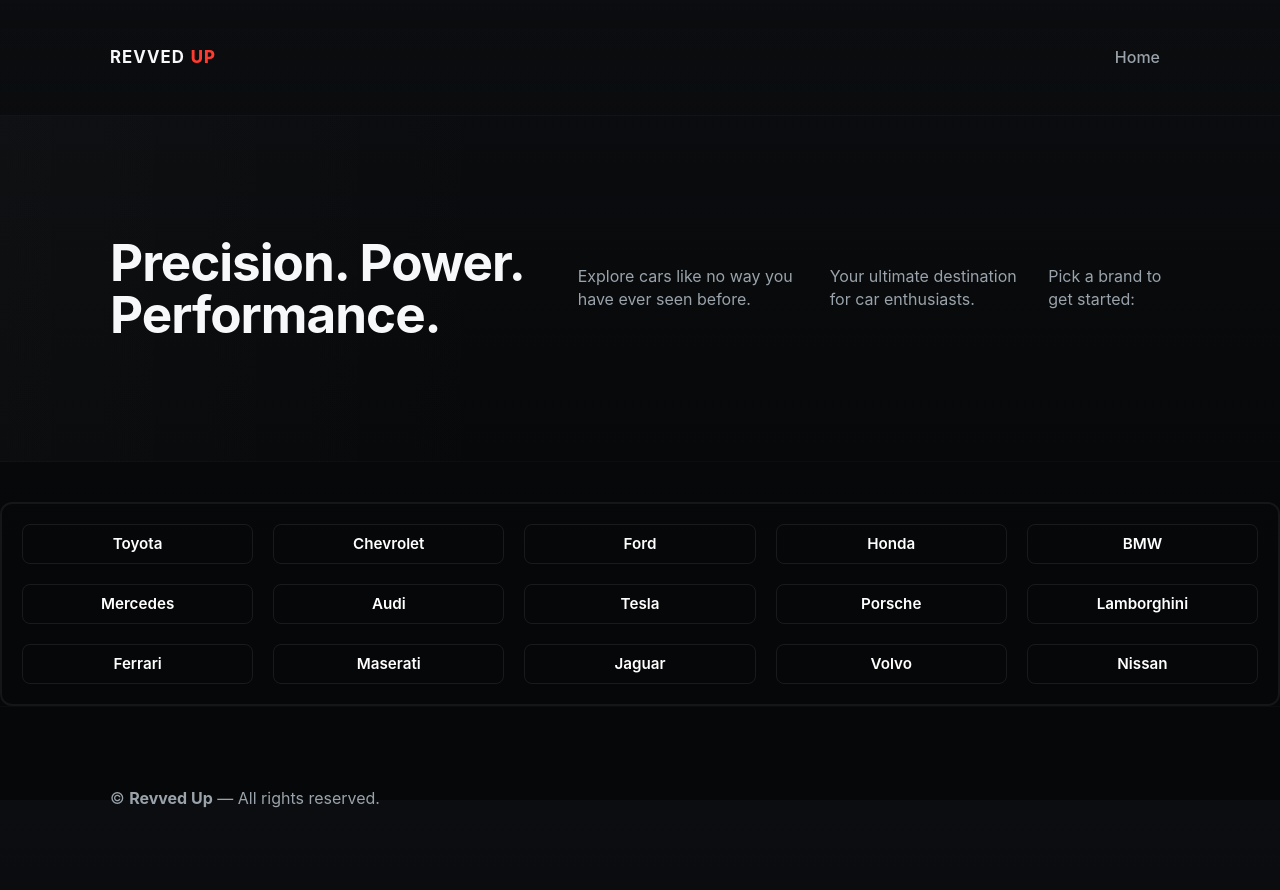
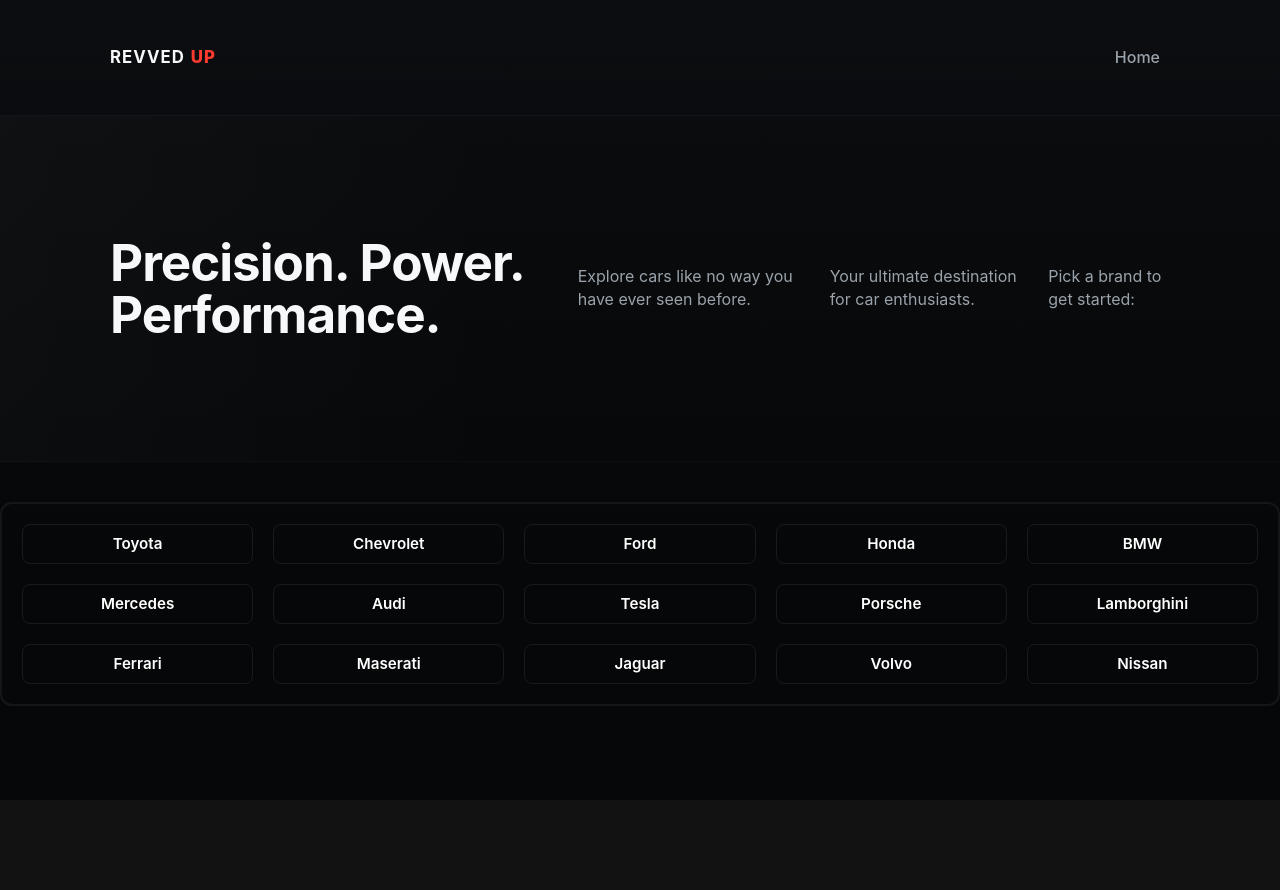
Before and after one commit to Nolan2100/revvedup, a plain HTML site: page index.html in a window 1280 px wide. After the commit the page ends 800 px from the top, so only its background shows below. Drawn offline with Linux system fonts and the light colour scheme.

Commit message:
Update index.html

```diff
--- a/index.html
+++ b/index.html
@@ -43,11 +43,5 @@
       <a class="div15 btn" href="cars/nissan/homepage.html">Nissan</a>
     </div>
   </main>
-
-  <footer class="site-footer">
-    <div class="container">
-      <p>&copy; <strong>Revved Up</strong> — All rights reserved.</p>
-    </div>
-  </footer>
 </body>
 </html>
```
